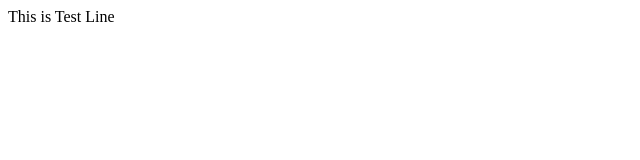
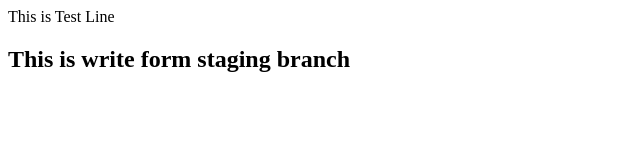
Before and after one commit to jahidrony037/dummy-repo, a plain HTML site: page index.html in a window 1280 px wide. Shown: the whole page, without its empty margins (0-640 px from the left). Drawn offline with Linux system fonts and the light colour scheme.

Commit message:
commit form staging branch

```diff
--- a/index.html
+++ b/index.html
@@ -1 +1,2 @@
 <p>This is Test Line</p>
+<h2>This is write form staging branch</h2>
```
